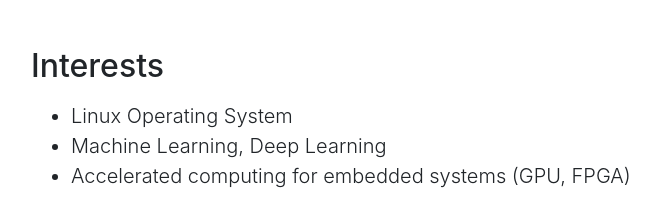
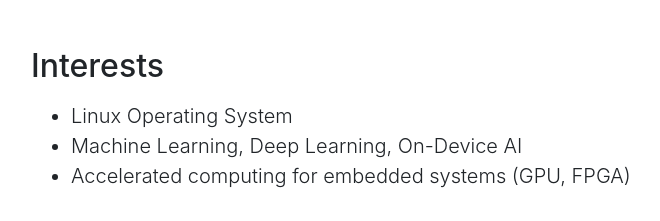
Before and after one commit to MinkiJo/MinkiJo.github.io, a website with bundled scripts: page index.html in a window 1280 px wide. Shown: the part 1100-1321 px from the top of the page, without its empty margins (54-714 px from the left). Built offline with nearby package versions, Linux system fonts and the light colour scheme.

Commit message:
Update index.html

```diff
--- a/index.html
+++ b/index.html
@@ -129,7 +129,7 @@
           <p class="lead">
             <ul>
               <li class="lead"> Linux Operating System </li>
-              <li class="lead"> Machine Learning, Deep Learning </li>
+              <li class="lead"> Machine Learning, Deep Learning, On-Device AI </li>
               <li class="lead"> Accelerated computing for embedded systems (GPU, FPGA) </li>
             </ul>
           </p>
```
